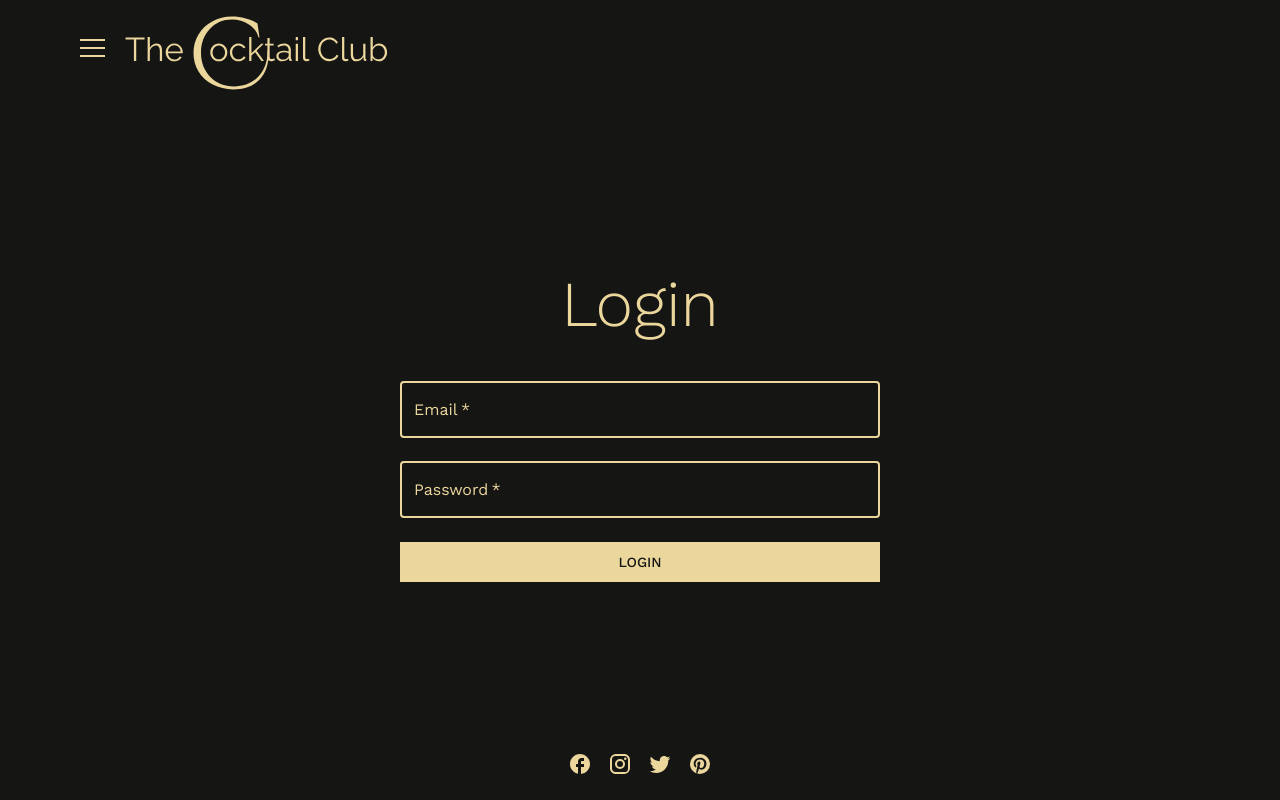
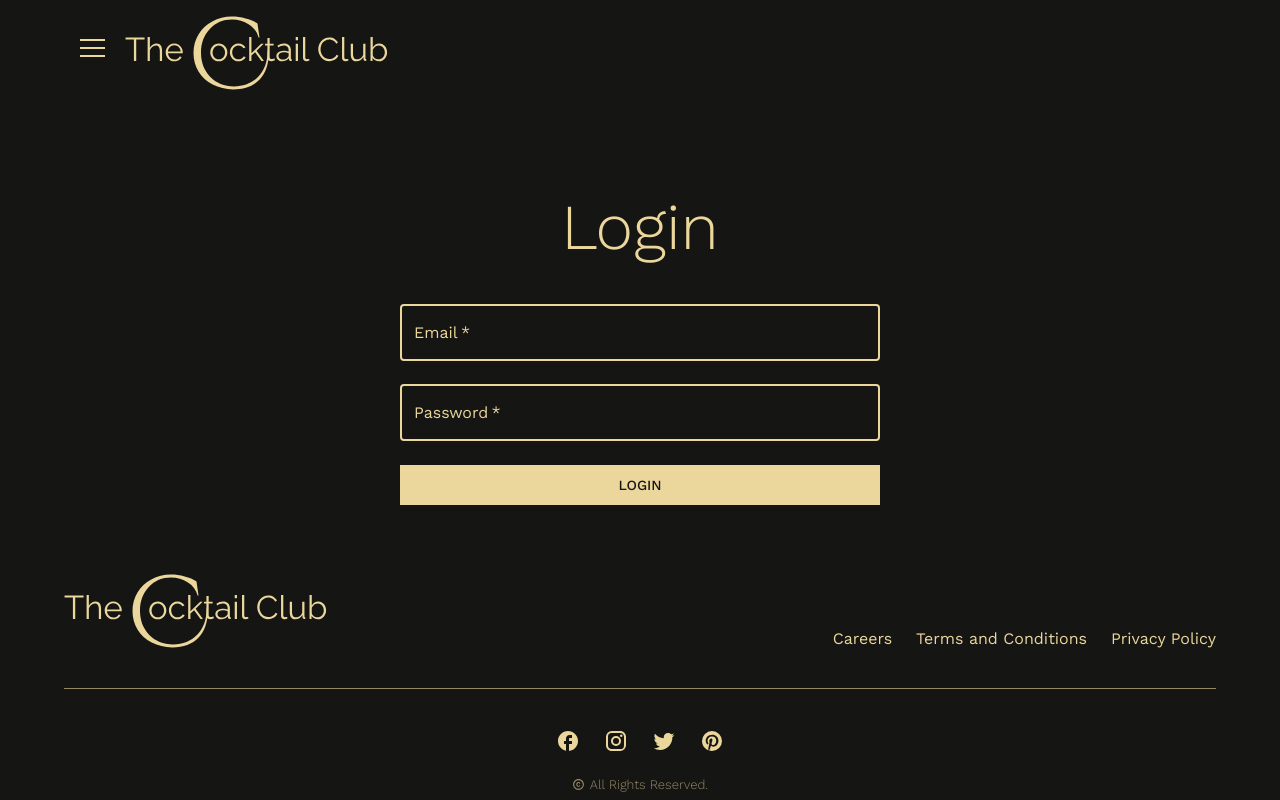
Before and after one commit to kailafitz/the-cocktail-club, a React (Create React App) app in the folder frontend/: page /login in a window 1280 px wide. Built offline with nearby package versions, Linux system fonts and the light colour scheme; no server answers.

Commit message:
Footer design draft 1

```diff
--- a/frontend/src/Components/Layout/Footer/index.tsx
+++ b/frontend/src/Components/Layout/Footer/index.tsx
@@ -5,11 +5,42 @@ import TwitterIcon from "@mui/icons-material/Twitter";
 import PinterestIcon from "@mui/icons-material/Pinterest";
 import { StyledContainer, StyledIcon } from "./styles";
 import Stack from "@mui/material/Stack";
+import Link from "@mui/material/Link";
+import CopyrightIcon from "@mui/icons-material/Copyright";
+import Typography from "@mui/material/Typography";
+import Divider from "@mui/material/Divider";
+import Logo from "../../Logo";
 
 export const Footer = () => {
   return (
     <StyledContainer>
-      <Stack direction="row">
+      <Stack
+        direction={{ xs: "column", md: "row" }}
+        alignItems={{ xs: "center", md: "flex-end" }}
+        justifyContent="center"
+      >
+        <Logo />
+        <Stack
+          direction={{ xs: "column", md: "row" }}
+          spacing={3}
+          flexGrow="1"
+          justifyContent={{ xs: "center", md: "flex-end" }}
+          sx={{ pt: 5 }}
+        >
+          <Link href="#" textAlign={{ xs: "center", md: "unset" }}>
+            Careers
+          </Link>
+          <Link href="#" textAlign={{ xs: "center", md: "unset" }}>
+            Terms and Conditions
+          </Link>
+          <Link href="#" textAlign={{ xs: "center", md: "unset" }}>
+            Privacy Policy
+          </Link>
+        </Stack>
+      </Stack>
+      <Divider sx={{ borderColor: "primary.main", opacity: 0.6, my: 5 }} />
+      <div>
+        <Stack direction="row" spacing={3} mb={3} justifyContent="center">
           <StyledIcon>
             <FacebookOutlinedIcon />
           </StyledIcon>
@@ -23,6 +54,23 @@ export const Footer = () => {
             <PinterestIcon />
           </StyledIcon>
         </Stack>
+        <Typography
+          variant="copyright"
+          mb={1}
+          sx={{
+            display: "flex",
+            flexDirection: "row",
+            alignItems: "center",
+            justifyContent: "center",
+            svg: {
+              fontSize: "13px",
+              marginRight: "5px",
+            },
+          }}
+        >
+          <CopyrightIcon /> All Rights Reserved.
+        </Typography>
+      </div>
     </StyledContainer>
   );
 };
--- a/frontend/src/Components/Layout/Footer/styles.tsx
+++ b/frontend/src/Components/Layout/Footer/styles.tsx
@@ -5,9 +5,8 @@ export const StyledContainer = styled(Container)(
   ({ theme }) => `
   background: transparent;
   display: flex;
-  flex-direction: row;
-  justify-content: center;
-  padding: ${theme.spacing(2)};
+  flex-direction: column;
+  justify-content: space-between;
 `
 );
 
@@ -15,6 +14,7 @@ export const StyledIcon = styled(IconButton)(
   ({ theme }) => `
   color: ${theme.palette.primary.main};
   transition: transform .3s ease-in-out;
+  padding: 0;
 
   &:hover {
     color: ${theme.palette.primary.dark};
--- a/frontend/src/Styles/Theme/createTypography.d.ts
+++ b/frontend/src/Styles/Theme/createTypography.d.ts
@@ -3,11 +3,13 @@ import { ThemeOptions } from '@mui/material/styles';
 declare module '@mui/material/styles' {
     interface TypographyVariants {
         pageHeading: React.CSSProperties;
+        copyright: React.CSSProperties;
     }
 
     // allow configuration using `createTheme`
     interface TypographyVariantsOptions {
         pageHeading?: React.CSSProperties;
+        copyright?: React.CSSProperties;
     }
 }
 
@@ -15,5 +17,6 @@ declare module '@mui/material/styles' {
 declare module '@mui/material/Typography' {
     interface TypographyPropsVariantOverrides {
         pageHeading: true;
+        copyright: true;
     }
 }
--- a/frontend/src/Styles/Theme/index.tsx
+++ b/frontend/src/Styles/Theme/index.tsx
@@ -74,6 +74,13 @@ const theme = createTheme({
       fontFamily: "Work Sans",
       marginBottom: "2.5rem",
       fontWeight: 300,
+      textAlign: "center",
+    },
+    copyright: {
+      fontFamily: "Work Sans",
+      fontWeight: 300,
+      fontSize: "13px",
+      opacity: 0.6,
       textAlign: "center",
     },
   },
@@ -261,10 +268,17 @@ const theme = createTheme({
     MuiLink: {
       defaultProps: {
         component: LinkBehavior,
+        underline: "none",
       } as LinkProps,
       styleOverrides: {
         root: {
           fontFamily: "Work Sans",
+          opacity: 1,
+          transition: "opacity .5s ease",
+          "&:hover": {
+            opacity: 0.6,
+            transition: "opacity .5s ease",
+          },
         },
       },
     },
```
Lines whose indentation alone changed are shown as unchanged.
